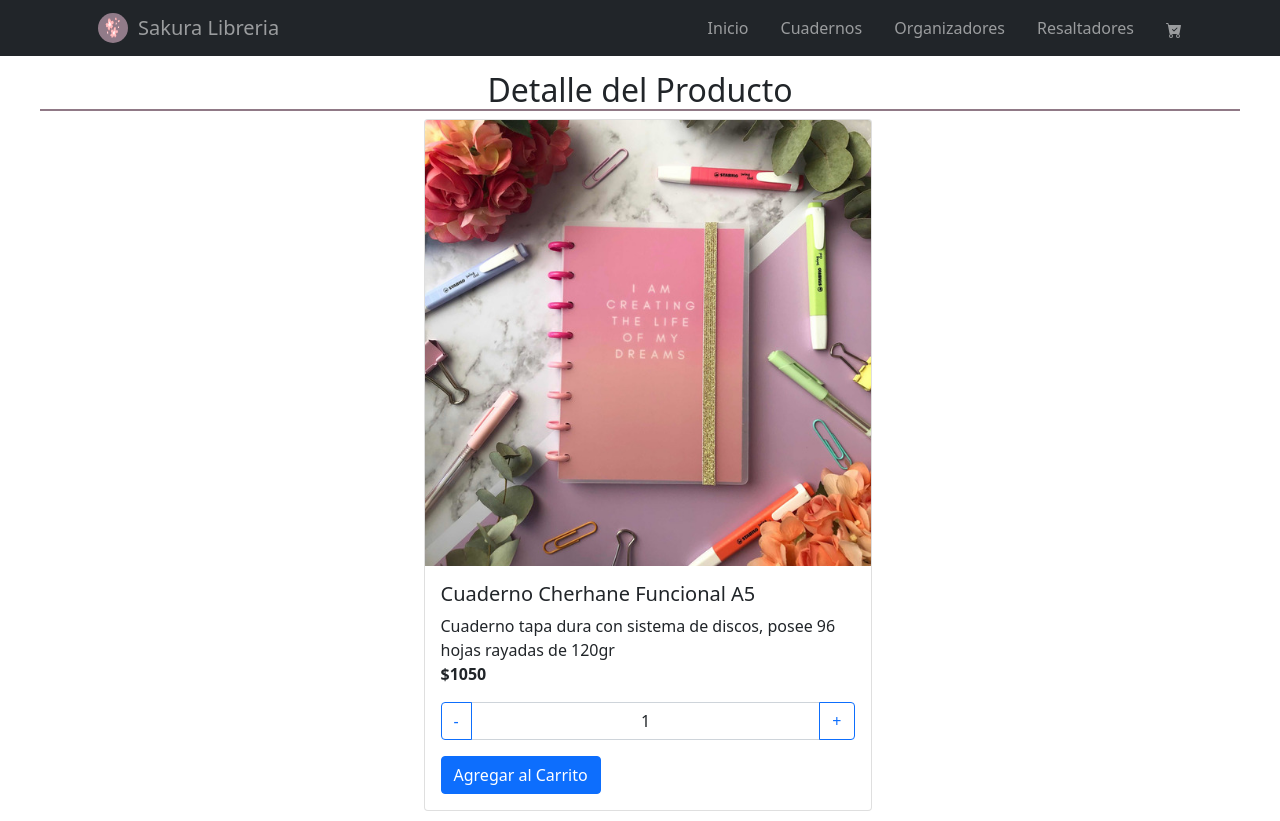
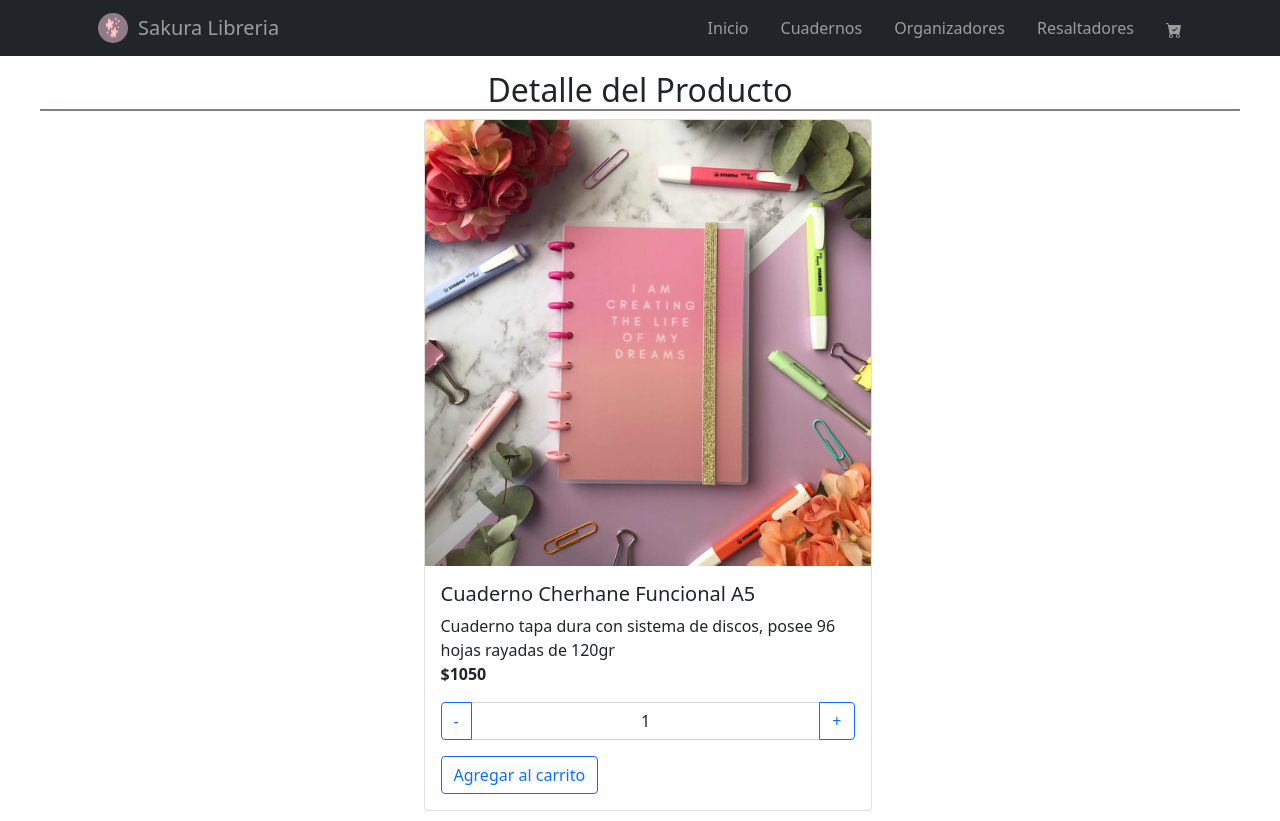
Before and after one commit to Paula2811/Yunes-ReactJs, a React (Create React App) app: page /detalle/1 in a window 1280 px wide. Built offline with nearby package versions, Linux system fonts and the light colour scheme.

Commit message:
Desafio eventos

```diff
--- a/src/componentes/Cart.jsx
+++ b/src/componentes/Cart.jsx
@@ -1,9 +1,8 @@
-
 
 const Cart = () =>{
     return (
         <div>
-            Cart
+            <h2>Carrito</h2>
         </div>
     )
 }
--- a/src/componentes/Item.jsx
+++ b/src/componentes/Item.jsx
@@ -10,7 +10,6 @@ export const Item = ({product})=>{
                                         <Card.Body>
                                             <Card.Title>{product.title}</Card.Title>
                                                 <Card.Text>
-                                                    {`${product.categoria}`}
                                                     ${product.price}
                                                 </Card.Text>
                                                 <div>
--- a/src/componentes/ItemCount.jsx
+++ b/src/componentes/ItemCount.jsx
@@ -1,14 +1,16 @@
 import React, { useState } from 'react';
 import {Button,InputGroup,FormControl} from 'react-bootstrap';
+import { Link } from 'react-router-dom';
 
 export default function ItemCount({stock,initial,onAdd}){
     const [count, setCount] = useState(initial)
+    const [changeButton, setChangeButton] = useState(false)
 
     const disminuir=()=>{
         if(count>1){
             setCount(count-1)
         }else{
-            console.log("No puede elegir menor a 1")
+            alert("No puede elegir menor a 1")
         }
     }
 
@@ -16,10 +18,14 @@ export default function ItemCount({stock,initial,onAdd}){
         if(count<stock){
             setCount(count+1)
         }else{
-            console.log("Alcanzo el maximo del stock disponible")
+            alert("Alcanzo el maximo del stock disponible")
         }
     }
 
+    const addManipulator = ()=>{
+        onAdd(count)
+        setChangeButton(true)
+    }
 
     return (
         <div>
@@ -28,7 +34,10 @@ export default function ItemCount({stock,initial,onAdd}){
                 <FormControl className="text-center" aria-label="Example text with two button addons" value={count}/>
                 <Button variant="outline-primary" onClick={aumentar} disabled={count>stock}>+</Button>
             </InputGroup>
-            <Button variant="primary" onClick={()=>onAdd(count)}>Agregar al Carrito</Button>
+            { changeButton
+            ? <Link to="/cart"><Button variant="outline-primary" >Terminar compra</Button></Link>
+            : <Button variant="outline-primary" onClick={addManipulator}>Agregar al carrito</Button>
+            }
         </div>
     )
 }
--- a/src/componentes/ItemDetail.jsx
+++ b/src/componentes/ItemDetail.jsx
@@ -1,7 +1,11 @@
 import {Card} from 'react-bootstrap';
 import ItemCount from './ItemCount';
+import { useState } from "react";
 
 const ItemDetail = ({product}) => {
+    const agregarCarrito = (cantidad)=>{
+        alert(`Agrego al carrito ${cantidad} productos`)
+    }
 
     return(
         <div>
@@ -22,7 +26,3 @@ const ItemDetail = ({product}) => {
 }
 
 export default ItemDetail;
-
-const agregarCarrito = (cantidad)=>{
-    console.log(`Agrego al carrito ${cantidad} productos`)
-}
--- a/src/componentes/ItemListContainer.jsx
+++ b/src/componentes/ItemListContainer.jsx
@@ -1,21 +1,21 @@
 import { ItemList} from './ItemList';
 import {useEffect,useState} from 'react';
 import {useParams} from 'react-router-dom'
-import {Productos} from '../services/getFetch';
+import GetFetchDetail from '../services/getFetchDetail';
 
 export function ItemContainer ({title}){
     const [product, setProduct] = useState([])
     const {idCategorias} = useParams()
     useEffect(() =>{
         if(idCategorias){
-            Productos
+            GetFetchDetail
             .then (res => {
                 console.log("Llamada a la base de datos");
                 setProduct(res.filter(prod=>prod.categoria === idCategorias))
             })
             .catch(err => console.log(err))
         }else{
-            Productos
+            GetFetchDetail
             .then (res => {
                 console.log("Llamada a la base de datos");
                 setProduct(res)
--- a/src/componentes/Navbar/Navbar.jsx
+++ b/src/componentes/Navbar/Navbar.jsx
@@ -7,7 +7,7 @@ export function Menu() {
     return(
         <Navbar bg="dark" variant="dark" ClassName="Navbar">
             <Container>
-                <Navbar.Brand href="#home">
+                <Navbar.Brand href="/">
                     <img
                     alt=""
                     src= '../logo4.png'
--- a/src/services/getFetchDetail.js
+++ b/src/services/getFetchDetail.js
@@ -14,7 +14,7 @@ export const productos = [
         price:1355,
         stock:6,
         img: "../fw.jpg",
-        description: "Cuaderno tapa dura con sistema de discos, posee 96 hojas rayadas de 120gr",
+        description: "Los organizadores más lindos y multiuso. Son resistentes hechos en cuero PU cierre gold más grueso. Divisiones internas con elástico, cierres y red. Lo podes usar de protadocumentos, portacosmeticos, para poner brochas de maquillaje , cartuchera, para poner la table o e-reader.",
         categoria: "organizadores"
     },
     {
@@ -23,7 +23,7 @@ export const productos = [
         price:955,
         stock:8,
         img: "../stabilo-resaltadoe.gif",
-        description: "Cuaderno tapa dura con sistema de discos, posee 96 hojas rayadas de 120gr",
+        description: "Colores Disponibles: Celeste, Verde, Amarillo, Rosa, Violeta, Coral",
         categoria: "resaltadores"
     }
 ];
```
Also changed, not shown: 1 other file (tests, documents, lock files or other folders).
